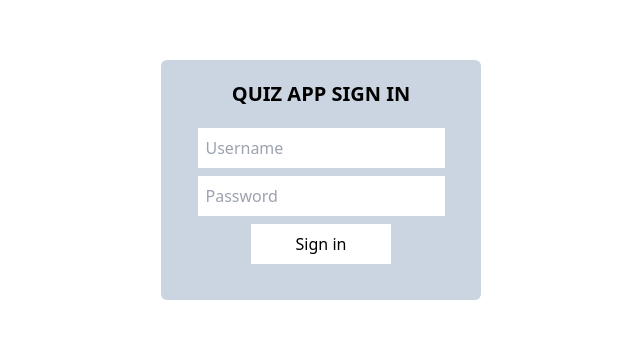
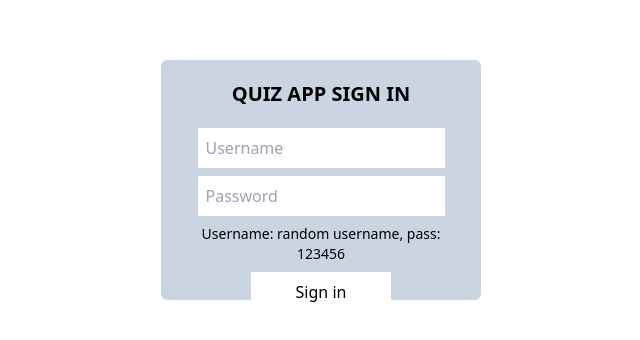
Before and after one commit to kristiansnts/dot-intern-challenge, a React (Vite) app: page / in a window 1280 px wide. Shown: the part 220-560 px from the top of the page, without its empty margins (319-959 px from the left). Built offline with nearby package versions, Linux system fonts and the light colour scheme.

Commit message:
add info user and password

```diff
--- a/src/components/Login/Login.jsx
+++ b/src/components/Login/Login.jsx
@@ -43,6 +43,7 @@ const Login = () => {
                         placeholder="Password"
                         {...register("password")}
                     />
+                    <p className="text-sm mb-2"> Username: random username, pass: 123456</p>
                     <button type="submit" className="w-1/2 p-2 bg-white hover:bg-black hover:text-white">Sign in</button>
                 </form>
             </div>
```
